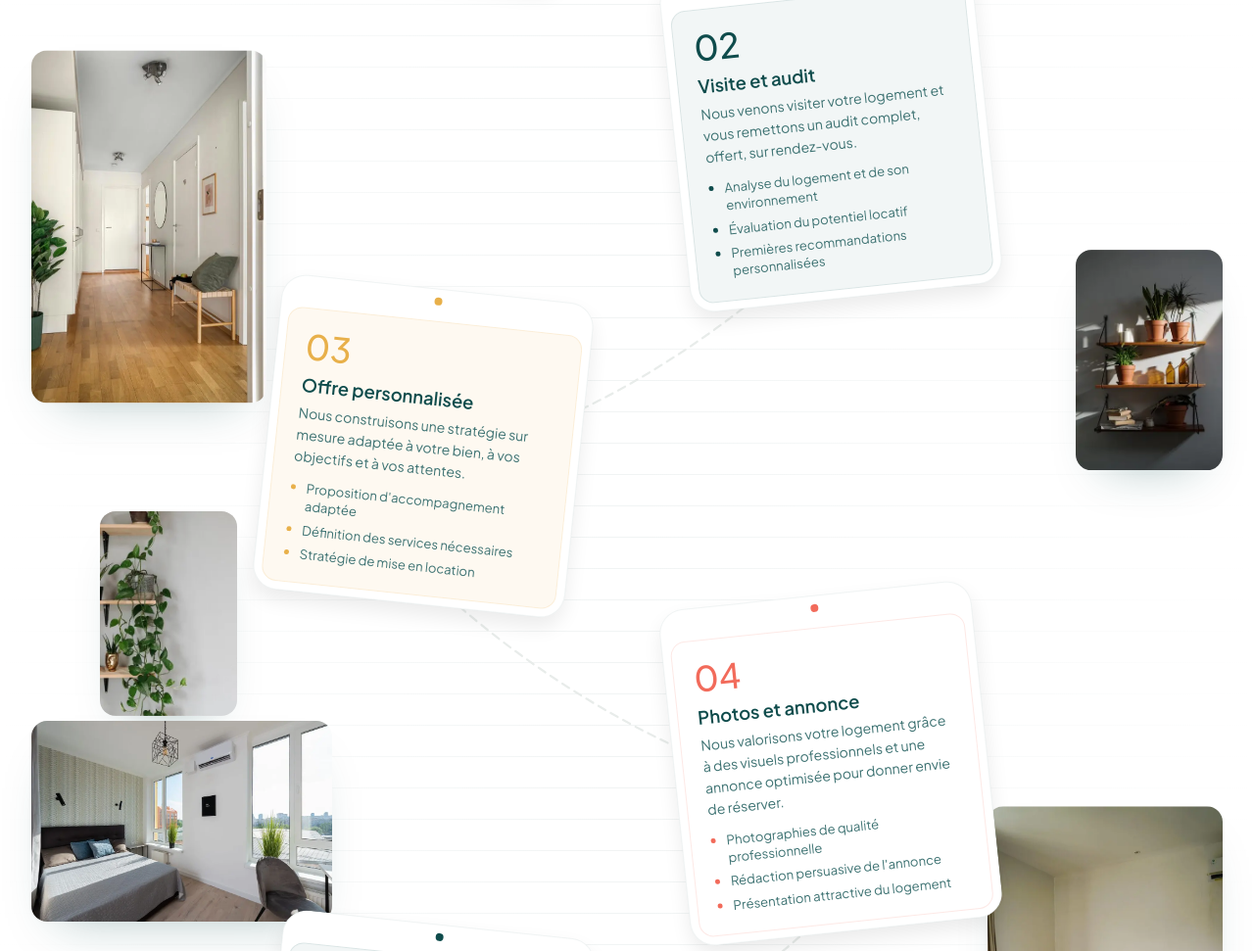
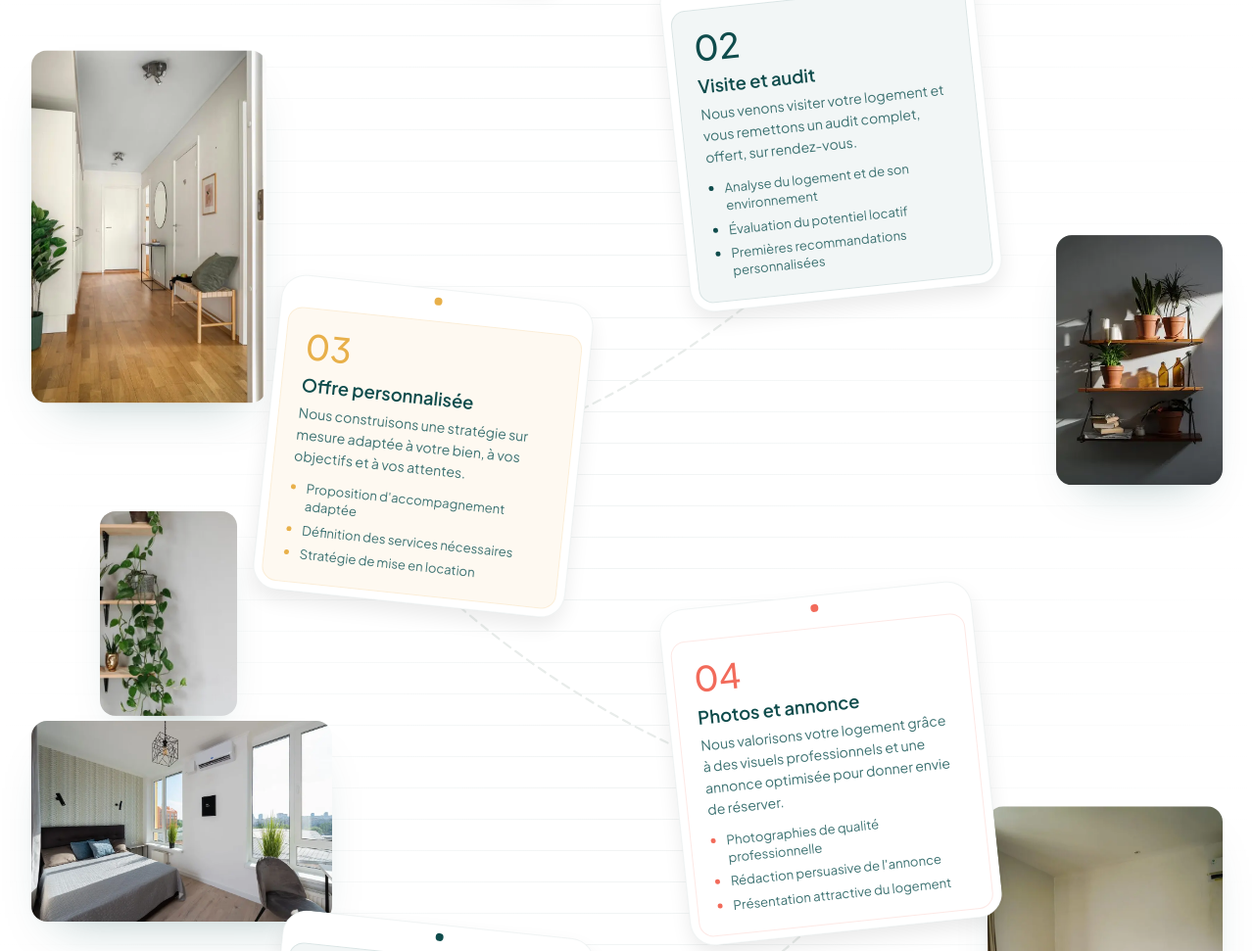
Before and after one commit to haveoconciergerie-coder/Haveo, a plain HTML site: page index.html in a window 1280 px wide. Shown: the part 6110-7081 px from the top of the page at 98% size. Drawn offline with Linux system fonts and the light colour scheme.

Commit message:
Agrandit nettement la photo de l'étape 06 et légèrement celle de l'étape 03
- etagere-gris (étape 06) : clamp(150px,11vw,220px) → clamp(260px,20vw,380px)
- etageres-terracotta (étape 03) : clamp(150px,11vw,220px) → clamp(170px,12.5vw,250px)

Co-Authored-By: Claude Opus 4.6 <noreply@anthropic.com>
Claude-Session: https://claude.ai/code/session_012N31cUYREvK4yqXqtA6i7v

```diff
--- a/index.html
+++ b/index.html
@@ -3374,10 +3374,10 @@
         { step:0, side:'r', ar:[1000,750],  wMin:340, wVw:0.28, wMax:540, oy:0,   px:-0.06 },
         { step:1, side:'l', ar:[667,1000],   wMin:240, wVw:0.18, wMax:340, oy:30,  px:0.07  },
         { step:1, side:'l', ar:[334,500],    wMin:140, wVw:0.10, wMax:200, oy:-60, px:0.10, inward:true },
-        { step:2, side:'r', ar:[333,500],    wMin:150, wVw:0.11, wMax:220, oy:0,   px:-0.08 },
+        { step:2, side:'r', ar:[333,500],    wMin:170, wVw:0.125, wMax:250, oy:0,   px:-0.08 },
         { step:3, side:'l', ar:[1000,667],   wMin:300, wVw:0.24, wMax:460, oy:-20, px:0.05  },
         { step:4, side:'r', ar:[667,1000],   wMin:240, wVw:0.18, wMax:340, oy:10,  px:-0.07 },
-        { step:5, side:'l', ar:[400,500],    wMin:150, wVw:0.11, wMax:220, oy:0,   px:0.09  }
+        { step:5, side:'l', ar:[400,500],    wMin:260, wVw:0.20, wMax:380, oy:0,   px:0.09  }
       ];
 
       var state = [];
```
